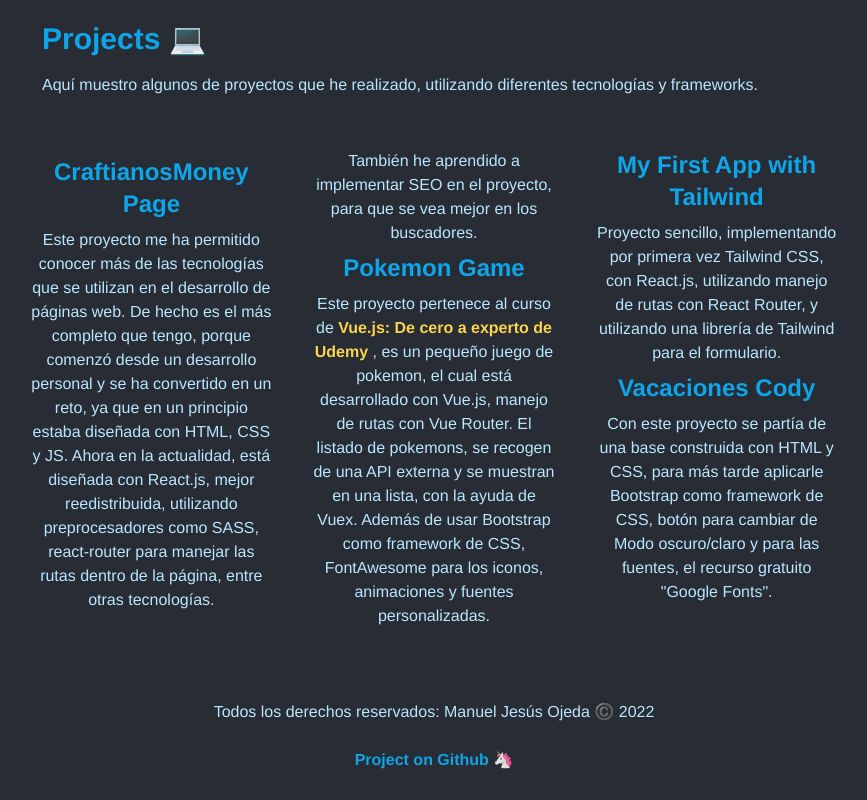
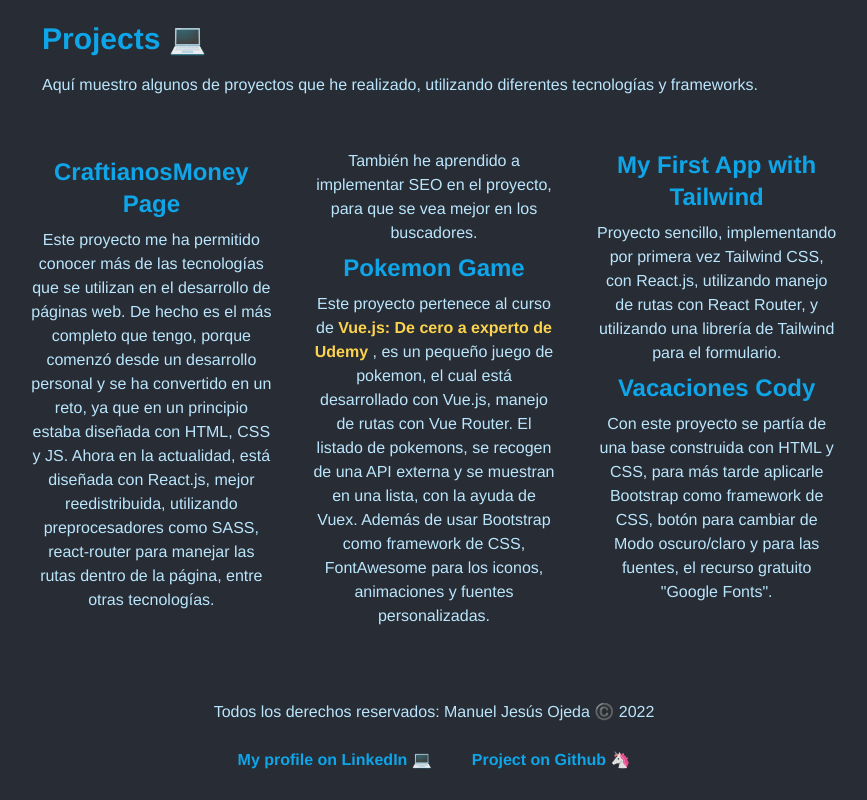
Before and after one commit to mjesusoj/portfolio, a Vue app: page / in a window 1280 px wide. Shown: the part 607-1407 px from the top of the page, without its empty margins (206-1073 px from the left). Built offline with nearby package versions, Linux system fonts and the light colour scheme.

Commit message:
Add link to my profile on LinkedIn :rocket:

```diff
--- a/src/components/AboutMe.vue
+++ b/src/components/AboutMe.vue
@@ -18,8 +18,10 @@
                 </p>
             </blockquote>
             <figcaption class="font-bold">
-                <div class="text-sky-500 dark:text-sky-400">
-                    Manuel Jesús Ojeda
+                <div class="text-sky-500 hover:text-sky-700">
+                    <a href="https://www.linkedin.com/in/mjesusoj" target="_blank" rel="noopener noreferrer">
+                        Manuel Jesús Ojeda
+                    </a>
                 </div>
                 <div class="text-slate-600 dark:text-slate-400">
                     Front-End Developer 👨‍💻 | Desarrollador web
--- a/src/components/ui/Footer.vue
+++ b/src/components/ui/Footer.vue
@@ -1,5 +1,12 @@
 <template>
     <nav class="flex sm:justify-center space-x-4 mt-4">
+      <a
+        class="rounded-lg px-3 py-2 text-sky-500 font-bold hover:bg-amber-400 hover:text-slate-900"
+        href="https://www.linkedin.com/in/mjesusoj"
+        target="_blank" rel="noopener noreferrer"
+        >
+          My profile on LinkedIn 💻
+      </a>
       <a
         class="rounded-lg px-3 py-2 text-sky-500 font-bold hover:bg-amber-400 hover:text-slate-900"
         href="https://github.com/mjesusoj/portfolio"
```
